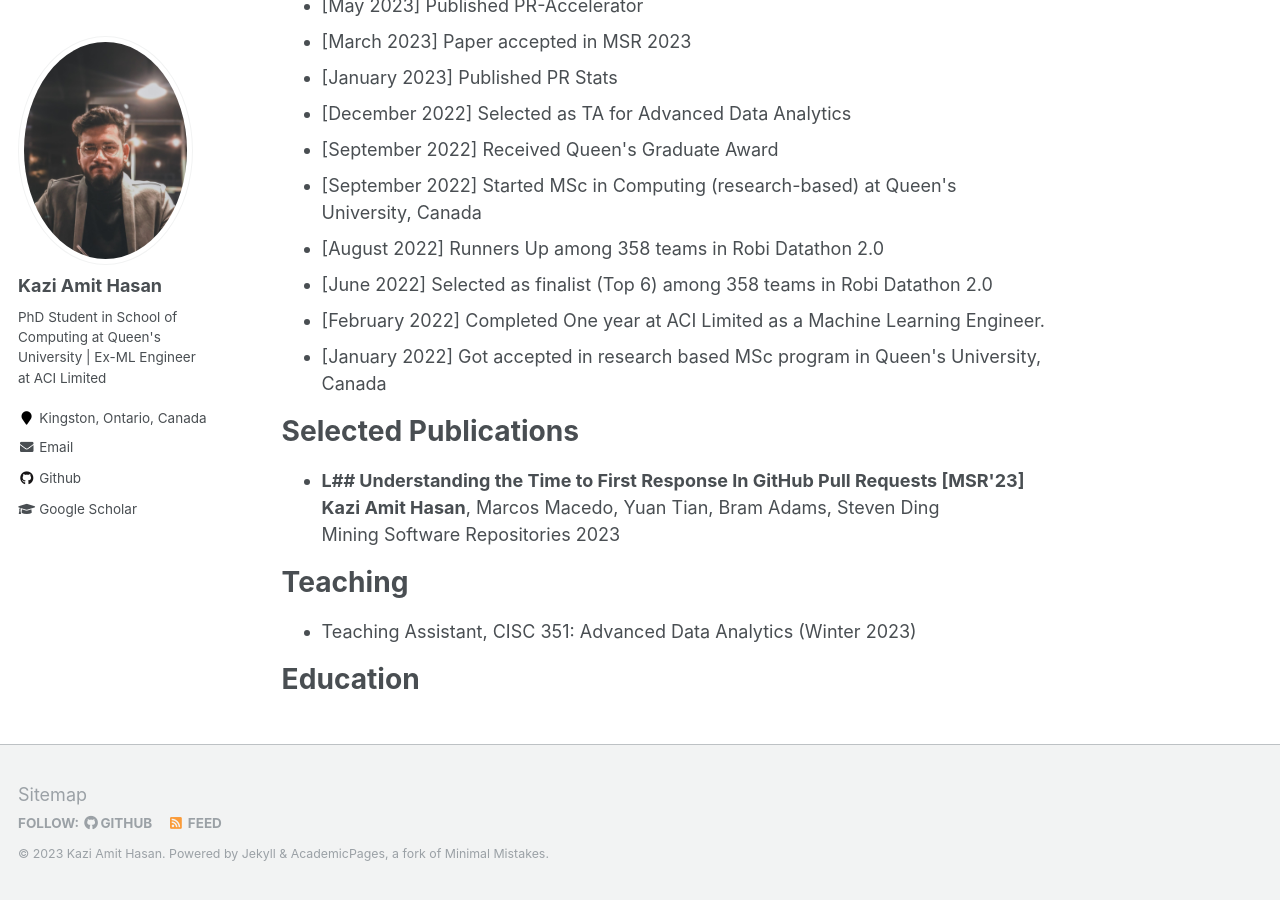
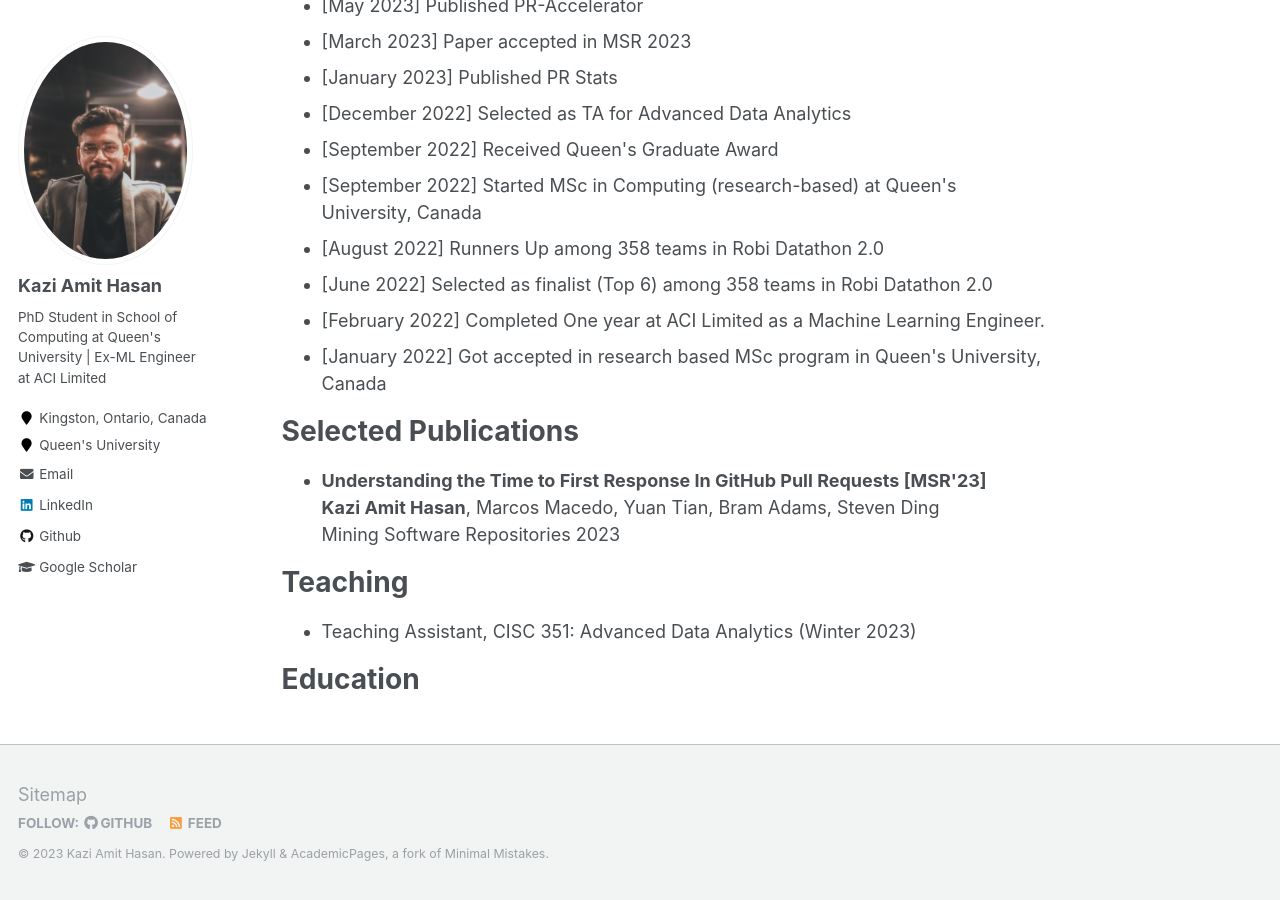
Before and after one commit to KaziAmitHasan/kaziamithasan.github.io, a Jekyll site: the page built from _pages/about.md, in a window 1280 px wide and 900 px high, scrolled down 884 px. Built offline with Jekyll 4.4.1, drawn with Linux system fonts in a browser that asks for light colours.

Commit message:
info updated

```diff
--- a/_config.yml
+++ b/_config.yml
@@ -84,7 +84,7 @@
   avatar           : "shuvo.jpg"
   bio              : "PhD Student in School of Computing at Queen's University | Ex-ML Engineer at ACI Limited"
   location         : "Kingston, Ontario, Canada"
-  employer         :
+  employer         : "Queen's University"
   pubmed           : # "https://www.ncbi.nlm.nih.gov/pubmed/?term=john+snow"
   googlescholar    : "https://scholar.google.com/citations?user=t9ko5DMAAAAJ&hl=en"
   email            : "kaziamit.hasan@queensu.ca"
@@ -102,7 +102,7 @@
   instagram        :
   impactstory      : #"https://profiles.impactstory.org/u/xxxx-xxxx-xxxx-xxxx"
   lastfm           :
-  linkedin         :
+  linkedin         : "https://www.linkedin.com/in/kazi-amit-hasan/"
   orcid            : #"http://orcid.org/yourorcidurl"
   pinterest        :
   soundcloud       :
--- a/_pages/about.md
+++ b/_pages/about.md
@@ -10,18 +10,17 @@
 
 ## This website is under construction.
 
-I am a PhD student in school of computing at Queen's University working under the supervision of Dr. Yuan Tian and Dr. Steven Ding. My research interests broadly lie in the area of data mining, software engineering and machine learning.  Before this, I worked as a Machine Learning Engineer at ACI Limited in Bangladesh.
+I am a PhD student in school of computing at Queen's University working under the supervision of Dr. Yuan Tian and Dr. Steven Ding. My research interests broadly lie in the area of data mining, software engineering and machine learning. Before this, I worked as a Machine Learning Engineer at ACI Limited in Bangladesh.
 
 Here's quick preview of Kazi Amit Hasan:
 
-- ***Open source contributions***: [data-inspector](https://pypi.org/project/data-inspector/), [pr-stats](https://pypi.org/project/pr-stats/) and [PR-Accelerator](https://github.com/RISElabQueens/PR-Accelerator)
-- ***5 years of experience in ML, DS, Analytics and Statistical Analysis***
-- ***Kaggle Competition Expert (x4) [Top 0.6%]***
-- ***Top ranks in 11++ ML competitions ([Kaggle](https://www.kaggle.com/amithasanshuvo)+[Hackerearth](https://www.hackerearth.com/@kaziamit))***
+- **_Open source contributions_**: [data-inspector](https://pypi.org/project/data-inspector/), [pr-stats](https://pypi.org/project/pr-stats/) and [PR-Accelerator](https://github.com/RISElabQueens/PR-Accelerator)
+- **_5 years of experience in ML, DS, Analytics and Statistical Analysis_**
+- **_Kaggle Competition Expert (x4) [Top 0.6%]_**
+- **_Top ranks in 11++ ML competitions ([Kaggle](https://www.kaggle.com/amithasanshuvo)+[Hackerearth](https://www.hackerearth.com/@kaziamit))_**
 - Graduated and completed BSc. degree in Computer Science & Engineering (CSE) from Rajshahi University of Engineering & Technology [(RUET)](https://www.ruet.ac.bd/)
 - **Latest Publication:** Understanding the Time to First Response In GitHub Pull Requests [MSR 23]
-- **Latest ML Competition Rank:** ***Runners Up*** in Robi Datathon 2.0
-
+- **Latest ML Competition Rank:** **_Runners Up_** in Robi Datathon 2.0
 
 # Updates
 
@@ -39,13 +38,12 @@
           <li> [February 2022] Completed One year at ACI Limited as a Machine Learning Engineer.</li>
           <li> [January 2022] Got accepted in research based MSc program in Queen's University, Canada</li>
 
-
 </ul>
 
-Selected Publications
-============
+# Selected Publications
+
 <ul>
-	<li><b>L## Understanding the Time to First Response In GitHub Pull Requests [MSR'23]</b>
+	<li><b> Understanding the Time to First Response In GitHub Pull Requests [MSR'23]</b>
 			<br/>
 			<b>Kazi Amit Hasan</b>, Marcos Macedo, Yuan Tian, Bram Adams, Steven Ding
 			<br/>
@@ -54,14 +52,13 @@
 	</li>
 </ul>
 
-Teaching
-========
+# Teaching
+
 <ul>
 	<li>
 		Teaching Assistant, CISC 351: Advanced Data Analytics (Winter 2023)
 	</li>
 </ul>
 
-
 Education
 ========
```
